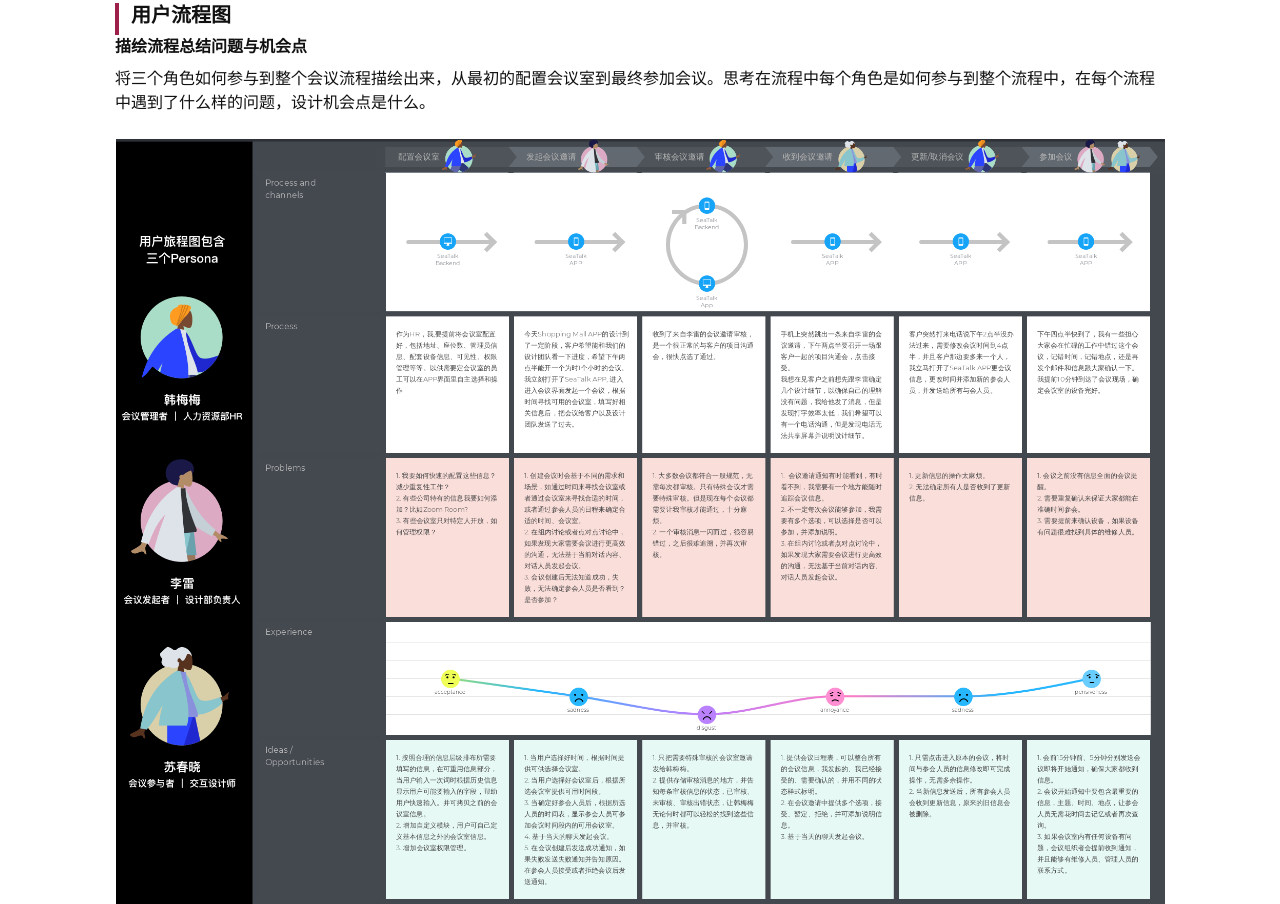
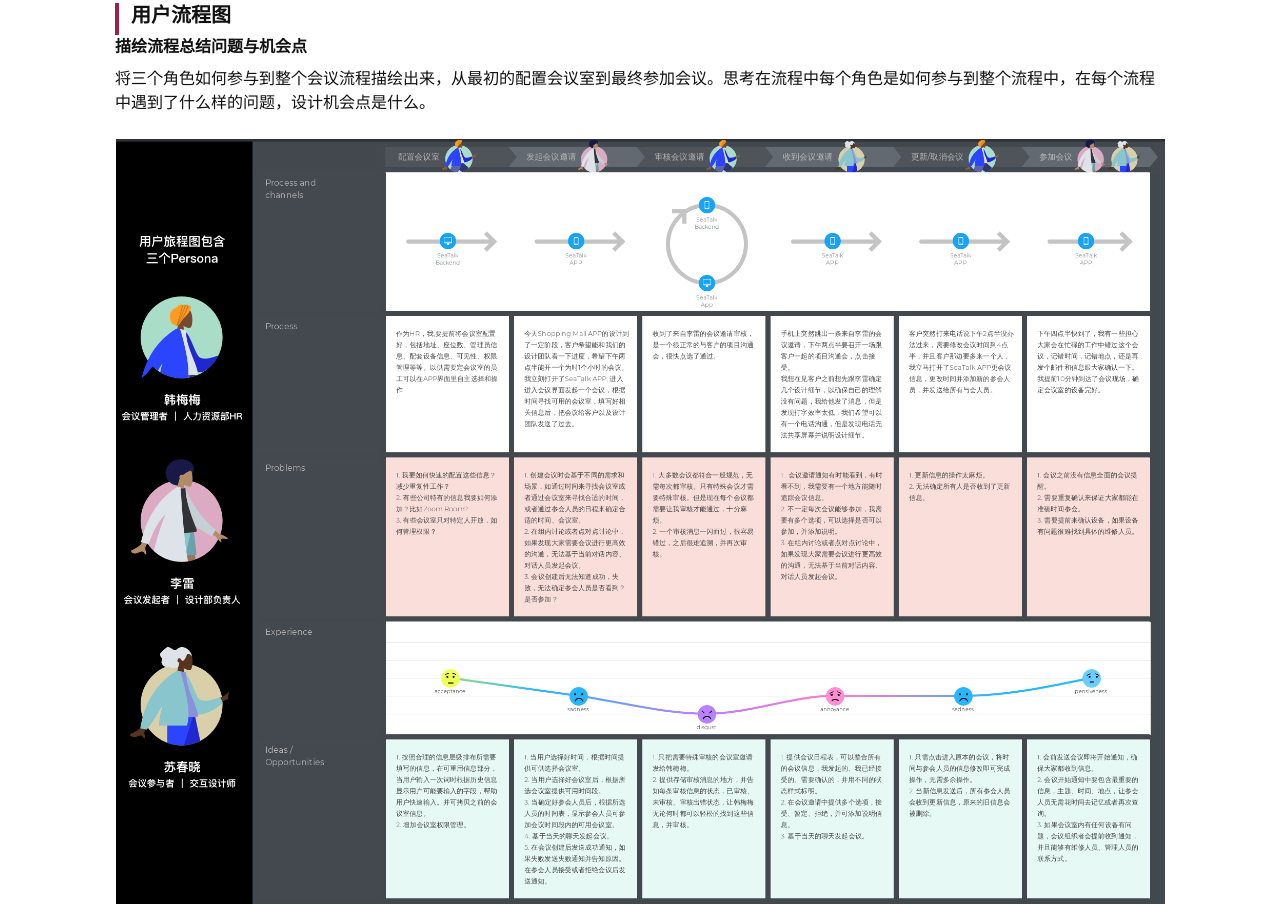
Before and after one commit to WenXin-Design/My-Portfolio, a plain HTML site: page portfolio/Seatalk.html in a window 1280 px wide. Shown: the part 2989-3893 px from the top of the page. Drawn offline with nearby package versions, Linux system fonts and the light colour scheme; a script that the page names is missing.

Commit message:
New info

```diff
--- a/portfolio/Seatalk.html
+++ b/portfolio/Seatalk.html
@@ -121,7 +121,7 @@
 				<p class="bold">描绘流程总结问题与机会点</p>
 				<p class="">将三个角色如何参与到整个会议流程描绘出来，从最初的配置会议室到最终参加会议。思考在流程中每个角色是如何参与到整个流程中，在每个流程中遇到了什么样的问题，设计机会点是什么。</p>
 				<div class="para-sm"></div>
-				<img src="../pic/SeaTalk/User Journey Map final.png" width="100%" alt="User journey map">
+				<img src="../pic/SeaTalk/User Journey Map new one final.png" width="100%" alt="User journey map">
 				<div class="para"></div>
 				<div class="para"></div>
 				<!-- 1.5 -->
```
Also changed, not shown: pic/SeaTalk/User Journey Map new one final.png (added), pic/SeaTalk/场景.jpg.
